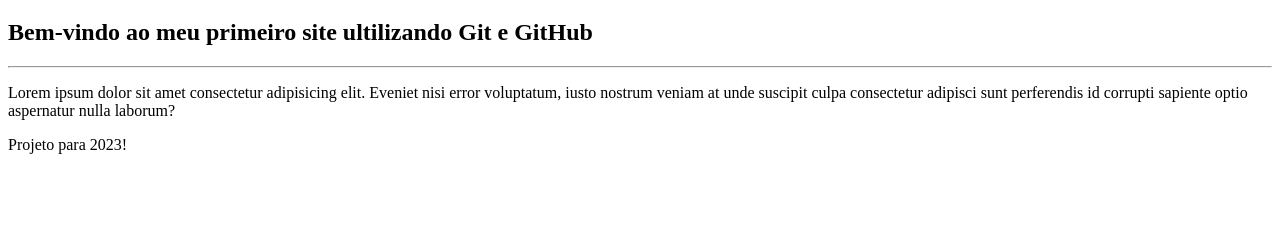
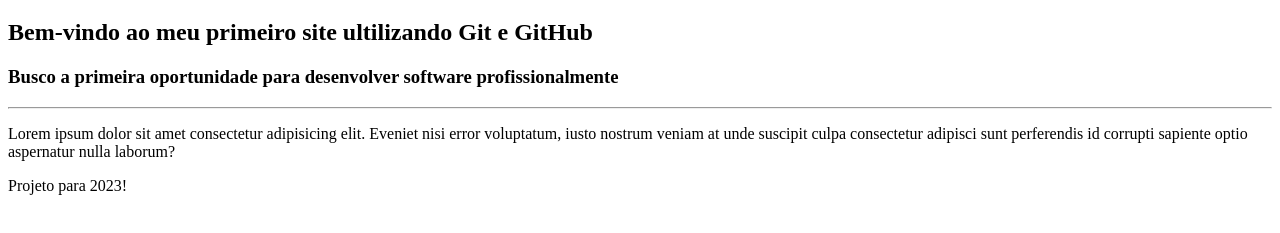
Before and after one commit to vrayme/Hello-World, a plain HTML site: page site-helloWorld/index.html in a window 1280 px wide. Shown: the part 61-294 px from the top of the page. Drawn offline with Linux system fonts and the light colour scheme.

Commit message:
Adicionei um h3 no meu index
descrição do que eu pretendo

```diff
--- a/site-helloWorld/index.html
+++ b/site-helloWorld/index.html
@@ -9,6 +9,7 @@
 <body>
     <h1>Olá, Mundo!</h1>
     <h2>Bem-vindo ao meu primeiro site ultilizando Git e GitHub</h2>
+    <h3>Busco a primeira oportunidade para desenvolver software profissionalmente</h3>
     <hr>
     <p>Lorem ipsum dolor sit amet consectetur adipisicing elit. Eveniet nisi error voluptatum, iusto nostrum veniam at unde suscipit culpa consectetur adipisci sunt perferendis id corrupti sapiente optio aspernatur nulla laborum?</p>
     <p>Projeto para 2023!</p>
```
